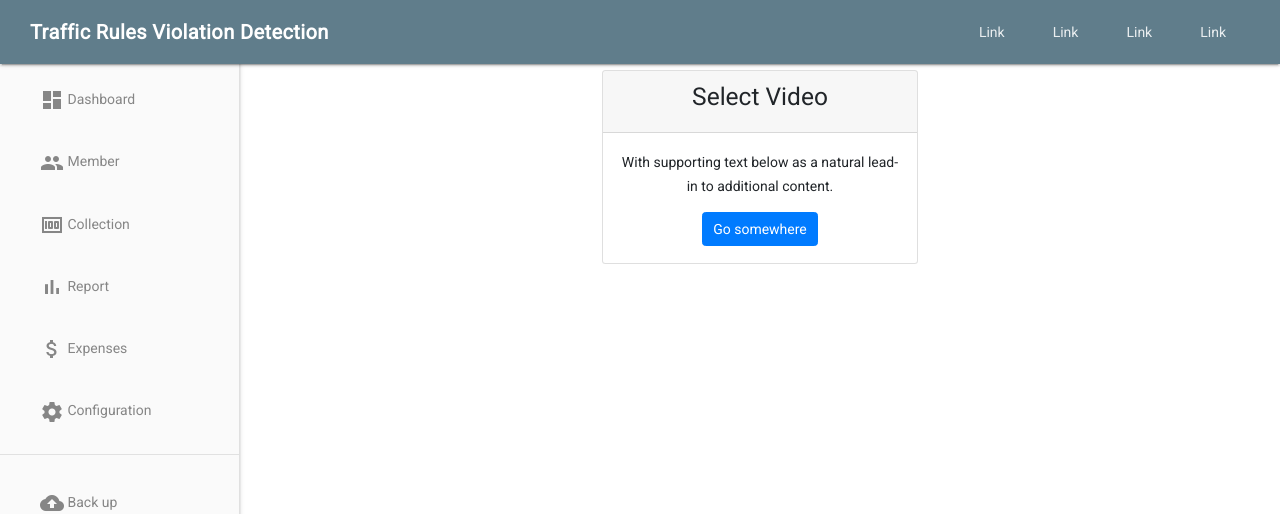
After one commit to Bublum/TVD, a Django app: template Dashboard/templates/detection.html in a window 1280 px wide. The commit adds this page. Shown: the top 514 px of the page. Run offline with Django 3.2, Linux system fonts and the light colour scheme; the template is opened without the code that fills it, so the values that code supplies are empty; some libraries are stand-ins or nearby versions.

Commit message:
Template Changes

```diff
--- /dev/null
+++ b/Dashboard/templates/detection.html
@@ -0,0 +1,18 @@
+{% extends 'dashboard_base.html' %}
+{% block content %}
+
+    <div class="row">
+        <div class="col-md-4 offset-md-4">
+            <div class="card text-center">
+                <div class="card-header">
+                    <h3 class="card-title">Select Video</h3>
+                </div>
+                <div class="card-body">
+
+                    <p class="card-text">With supporting text below as a natural lead-in to additional content.</p>
+                    <a href="#" class="btn btn-primary">Go somewhere</a>
+                </div>
+            </div>
+        </div>
+    </div>
+{% endblock content %}
--- a/templates/dashboard_base.html
+++ b/templates/dashboard_base.html
@@ -44,20 +44,5 @@
 {% endblock dashboard %}
 
 {% block content %}
-    <div class="row">
-        <div class="col-md-4 offset-md-4">
-            <div class="card text-center">
-                <div class="card-header">
-                    Yea
-                    <h5 class="card-title">Choose Video</h5>
-                </div>
-                <div class="card-body">
-
-                    <p class="card-text">With supporting text below as a natural lead-in to additional content.</p>
-                    <a href="#" class="btn btn-primary">Go somewhere</a>
-                </div>
-            </div>
-        </div>
-    </div>
 
 {% endblock content %}
```
Also changed, not shown: Dashboard/urls.py (added, +7 -0 lines), db.sqlite3.
